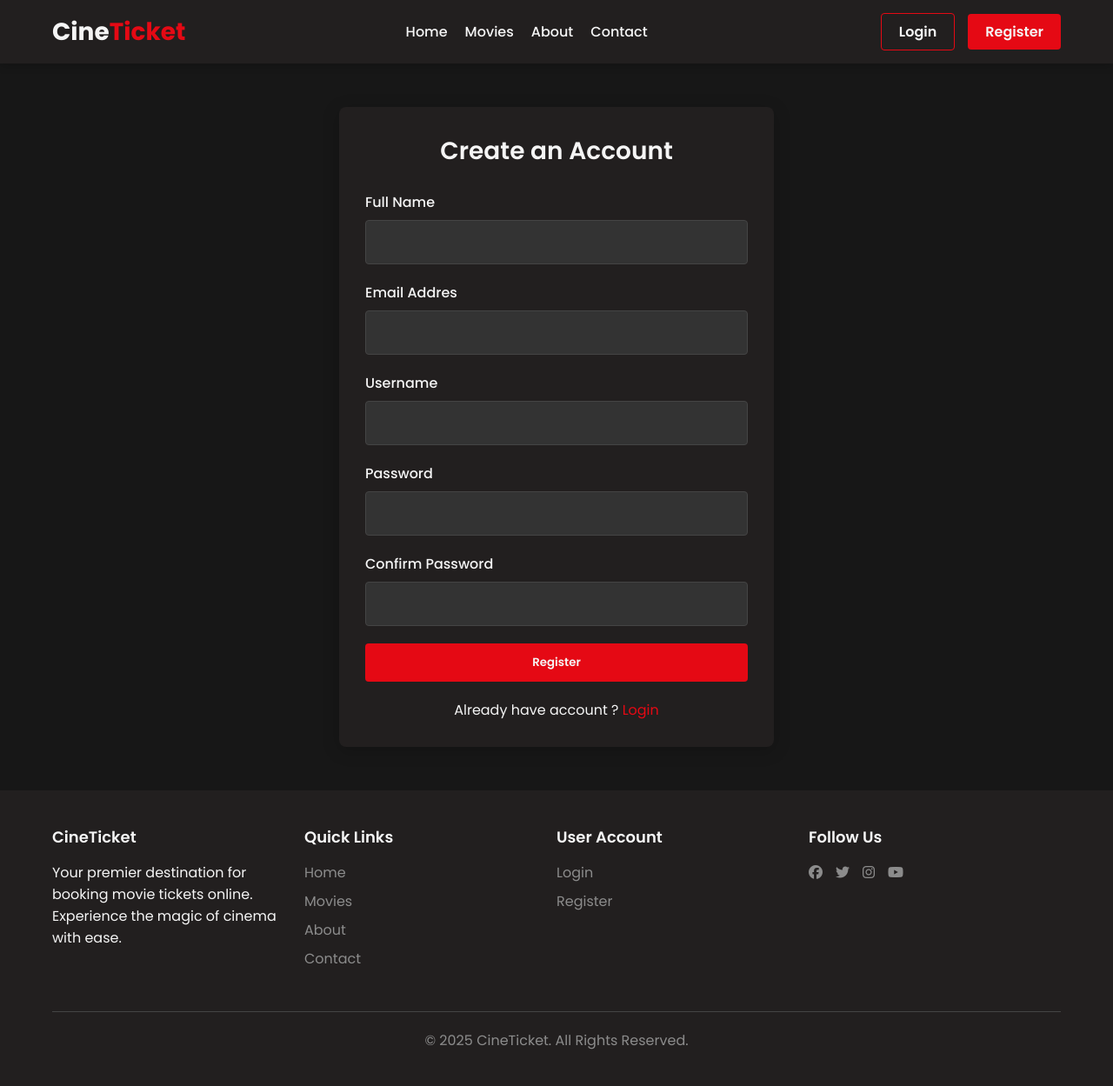
After one commit to kcdiwas/cineticket-app, a PHP site: page /register.php in a window 1280 px wide. The commit adds this page. Shown: the whole page at 87% size. Run offline with PHP 8.4, Linux system fonts and the light colour scheme.

Commit message:
latest changes

```diff
--- a/assets/css/style.css
+++ b/assets/css/style.css
@@ -283,3 +283,72 @@ footer {
     border-top: 1px solid #444;
     color: var(--gray);
 }
+
+
+/** Form Styles **/
+.form-container {
+    max-width: 500px;
+    margin: 50px auto;
+    padding: 30px;
+    background-color: var(--secondary);
+    border-radius: 8px;
+    box-shadow: 0 4px 20px rgba(0, 0, 0, 0.2);
+}
+
+.form-title {
+    font-size: 28px;
+    font-weight: 600;
+    margin-bottom: 25px;
+    text-align: center;
+}
+
+.form-group {
+    margin-bottom: 20px;
+}
+
+.form-group label {
+    display: block;
+    margin-bottom: 8px;
+    font-weight: 500;
+}
+
+.form-group input {
+    width: 100%;
+    padding: 12px;
+    border: 1px solid #444;
+    border-radius: 4px;
+    background-color: #333;
+    color: var(--light);
+    font-size: 16px;
+}
+
+.form-btn {
+    width: 100%;
+    padding: 12px;
+    background-color: var(--primary);
+    color: var(--light);
+    border: none;
+    border-radius: 4px;
+    font-weight: 600;
+    cursor: pointer;
+}
+
+.form-btn:hover {
+    background-color: #f40612;
+}
+
+.form-footer {
+    margin-top: 20px;
+    text-align: center;
+}
+
+.form-footer a {
+    color: var(--primary);
+    text-decoration: none;
+}
+
+.error-message {
+    padding: 14px;
+    background-color: var(--primary);
+    color: var(--light);
+}
--- /dev/null
+++ b/config/db_connect.php
@@ -0,0 +1,17 @@
+<?php
+
+
+
+define("DB_HOST", "localhost:3310");
+define("DB_USERNAME", "root");
+define("DB_PASSWORD", "");
+define("DB_NAME", "cineticket");
+
+
+// Create Connection using mysqli procedural
+$conn = mysqli_connect(DB_HOST, DB_USERNAME, DB_PASSWORD, DB_NAME);
+
+// Check Connection
+if (!$conn) {
+    die("Connection Failed: " . mysqli_connect_error());
+}
--- /dev/null
+++ b/includes/footer.php
@@ -0,0 +1,52 @@
+<!-- Footer Start -->
+<footer>
+        <div class="container">
+            <div class="footer-content">
+                <div class="footer-section">
+                    <h3 class="footer-title">CineTicket</h3>
+                    <p>
+                        Your premier destination for booking movie tickets online.
+                        Experience the magic of cinema with ease.
+                    </p>
+                </div>
+
+                <div class="footer-section">
+                    <h3 class="footer-title">Quick Links</h3>
+                    <div class="footer-links">
+                        <a href="">Home</a>
+                        <a href="">Movies</a>
+                        <a href="">About</a>
+                        <a href="">Contact</a>
+                    </div>
+                </div>
+
+                <div class="footer-section">
+                    <h3 class="footer-title">User Account</h3>
+                    <div class="footer-links">
+                        <a href="">Login</a>
+                        <a href="">Register</a>
+                    </div>
+                </div>
+
+                <div class="footer-section">
+                    <h3 class="footer-title">Follow Us</h3>
+                    <div class="social-links">
+                        <a href=""><i class="fa-brands fa-facebook"></i></a>
+                        <a href=""><i class="fa-brands fa-twitter"></i></a>
+                        <a href=""><i class="fa-brands fa-instagram"></i></a>
+                        <a href=""><i class="fa-brands fa-youtube"></i></a>
+                    </div>
+                </div>
+            </div>
+
+            <div class="footer-bottom">
+                <p>
+                    &copy; 2025 CineTicket. All Rights Reserved.
+                </p>
+            </div>
+
+        </div>
+     </footer>
+
+</body>
+</html>
--- /dev/null
+++ b/includes/header.php
@@ -0,0 +1,41 @@
+<?php
+
+require_once "./config/db_connect.php";
+
+?>
+
+<!DOCTYPE html>
+<html lang="en">
+<head>
+    <meta charset="UTF-8">
+    <meta name="viewport" content="width=device-width, initial-scale=1.0">
+    <title>CineTicket - Book Movie Tickets Online</title>
+    <link rel="preconnect" href="https://fonts.googleapis.com">
+    <link rel="preconnect" href="https://fonts.gstatic.com" crossorigin>
+    <link href="https://fonts.googleapis.com/css2?family=Poppins:ital,wght@0,100;0,200;0,300;0,400;0,500;0,600;0,700;0,800;0,900;1,100;1,200;1,300;1,400;1,500;1,600;1,700;1,800;1,900&display=swap" rel="stylesheet">
+    <link rel="stylesheet" href="assets/css/style.css">
+    <link rel="stylesheet" href="https://cdnjs.cloudflare.com/ajax/libs/font-awesome/6.7.2/css/all.min.css" integrity="sha512-Evv84Mr4kqVGRNSgIGL/F/aIDqQb7xQ2vcrdIwxfjThSH8CSR7PBEakCr51Ck+w+/U6swU2Im1vVX0SVk9ABhg==" crossorigin="anonymous" referrerpolicy="no-referrer" />
+</head>
+<body>
+    <!-- Header with Navigation -->
+    <header>
+        <div class="container">
+            <nav class="navbar">
+                <a href="/" class="logo">
+                    Cine<span>Ticket</span>
+                </a>
+                <div class="nav-links">
+                    <a href="/">Home</a>
+                    <a href="/movies">Movies</a>
+                    <a href="/about">About</a>
+                    <a href="/contact">Contact</a>
+                </div>
+
+                <div class="auth-links">
+                    <a class="login" href="/login.php">Login</a>
+                    <a class="register" href="/register.php">Register</a>
+                </div>
+
+            </nav>
+        </div>
+    </header>
--- /dev/null
+++ b/register.php
@@ -0,0 +1,87 @@
+<?php
+
+require_once "./includes/header.php";
+
+if ($_SERVER['REQUEST_METHOD'] == "POST") {
+    // Get Form Data
+    $username = trim($_POST['username']);
+    $email = trim($_POST['email']);
+    $password = trim($_POST['password']);
+    $confirm_password = trim($_POST['confirm_password']);
+    $full_name = trim($_POST['full_name']);
+
+    // Validate Input
+    if (empty($username) || empty($email) || empty($password) ||
+        empty($confirm_password) || empty($full_name)
+    ) {
+        $errorMessage = "Please fill in all required fields";
+    } else if (strlen($username) < 3) {
+        $errorMessage = "Username must be at least 3 characters long";
+    } else if (!filter_var($email, FILTER_VALIDATE_EMAIL)) {
+        $errorMessage = "Please enter a valid email address";
+    } else if (strlen($password) < 6) {
+        $errorMessage = "Password must be at least 6 characters long";
+    } else if ($password !== $confirm_password) {
+        $errorMessage = "Passwords do not match";
+    } else {
+        // Perform Registration Work
+    }
+}
+
+
+
+?>
+
+<section class="form-section">
+    <div class="container">
+        <div class="form-container">
+            <?php if(!empty($errorMessage)): ?>
+                <div class="error-message">
+                    <?= $errorMessage ?>
+                </div>
+            <?php endif; ?>
+            <h2 class="form-title">Create an Account</h2>
+            <form action="/register.php" method="POST" id="register-form">
+                <div class="form-group">
+                    <label for="">Full Name</label>
+                    <input type="text" name="full_name" required />
+                </div>
+
+                <div class="form-group">
+                    <label for="">Email Addres</label>
+                    <input type="email" name="email" id="">
+                </div>
+
+                <div class="form-group">
+                    <label for="">Username</label>
+                    <input type="text" name="username" id="">
+                </div>
+
+                <div class="form-group">
+                    <label for="">Password</label>
+                    <input type="password" name="password" id="">
+                </div>
+
+                <div class="form-group">
+                    <label for="">Confirm Password</label>
+                    <input type="password" name="confirm_password" id="">
+                </div>
+
+                <button type="submit" class="form-btn">Register</button>
+
+                <div class="form-footer">
+                    <p>
+                        Already have account ? <a href="/login.php">Login</a>
+                    </p>
+                </div>
+            </form>
+        </div>
+    </div>
+</section>
+
+
+<?php
+
+require_once "./includes/footer.php";
+
+?>
```
Also changed, not shown: index.php (+7 -88 lines), login.php (added, +39 -0 lines), pages/register.php (deleted, +0 -84 lines).
